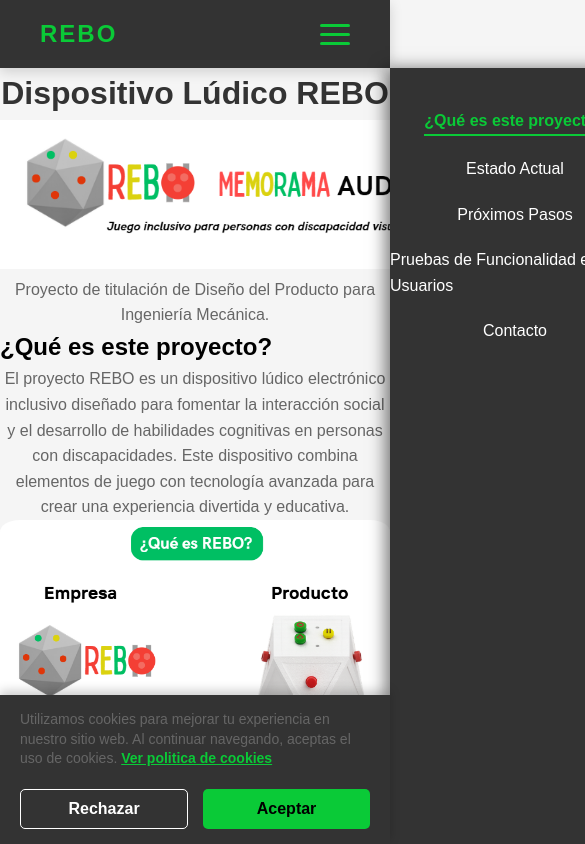
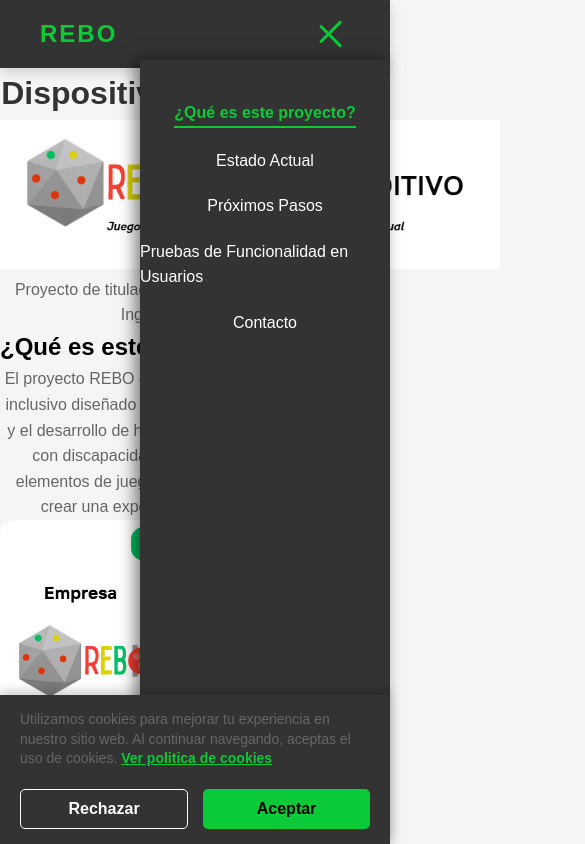
Before and after one commit to Emi-Ing04/FundamentosDesarrolloWeb-Proyecto-Final, a plain HTML site: page index.html in a window 390 px wide. Both pictures are taken after a click on the element 335 px from the left and 34 px from the top of the page. Shown: the top 844 px of the page, 585 px wide, since content can reach past the window. Drawn offline with Linux system fonts and the light colour scheme.

Commit message:
Refactor navigation button functionality; implement mobile menu toggle and auto-close on link click; update CSS for improved layout and responsiveness

```diff
--- a/CSS/estilos.css
+++ b/CSS/estilos.css
@@ -22,6 +22,7 @@
     font-family: Arial, Helvetica, sans-serif; /* Todos los textos heredarán esta fuente */
     line-height: 1.6; /* Todos los párrafos heredarán este espaciado para ser más legibles */
     padding-bottom: 60px; /* El ajuste que platicamos para que el footer no tape el contenido */
+    overflow-x: hidden;
 }
 
 section p a{
--- a/CSS/navbar.css
+++ b/CSS/navbar.css
@@ -48,50 +48,67 @@
     border-bottom: 2px solid var(--rebo-green); /* Agrega una línea inferior elegante */
 }
 
-/* --- DISEÑO DEL BOTÓN --- */
+/* --- DISEÑO Y ANIMACIÓN DEL BOTÓN --- */
 .boton {
-    display: none; /* Oculto por defecto en pantallas grandes */
+    display: none;
     flex-direction: column;
-    gap: 6px;
-    cursor: pointer;
+    justify-content: space-between; /* Distribuye las 3 líneas uniformemente */
+    width: 30px;
+    height: 20px; /* Altura estricta para el mecanismo */
     background: transparent;
     border: none;
-    z-index: 2000; /* Asegura que el botón siempre esté por encima del menú desplegado */
+    cursor: pointer;
+    z-index: 2000;
+    padding: 0;
 }
 
-/* Las 3 líneas del botón */
 .boton span {
-    width: 30px;
+    width: 100%;
     height: 3px;
     background-color: var(--rebo-green);
     border-radius: 3px;
     transition: all 0.3s ease;
+    transform-origin: left center; /* El eje de la bisagra */
 }
 
-/* --- MEDIA QUERY (El límite de tolerancia para pantallas pequeñas) --- */
+/* La cinemática de la X cuando JS agrega la clase .active */
+.boton.active span:nth-child(1) {
+    transform: rotate(45deg);
+}
+.boton.active span:nth-child(2) {
+    opacity: 0; /* La línea central desaparece */
+}
+.boton.active span:nth-child(3) {
+    transform: rotate(-45deg);
+}
+/* --- BLOQUEO DE SCROLL --- */
+.no-scroll {
+    overflow: hidden;
+}
+
+/* --- MEDIA QUERY PARA MÓVILES (Mecanismo Definitivo) --- */
 @media (max-width: 768px) {
     .boton {
-        display: flex; /* El botón aparece cuando la pantalla es menor a 768px */
+        display: flex; /* Enciende el botón */
     }
 
     .nav-links {
-        position: absolute;
-        top: 100%; /* Hace que el menú empiece justo debajo de la barra oscura */
-        right: 0;
-        background-color: var(--nav-bg); /* Usamos el color oscuro de la variable */
+        position: fixed; /* Se ancla al cristal de la pantalla */
+        top: 60px; /* Empieza justo debajo de la barra de navegación */
+        right: 0; /* Se alinea a la derecha */
         width: 250px;
-        height: 100vh;
-        flex-direction: column;
-        align-items: center;
+        height: calc(100vh - 60px);
+        background-color: var(--nav-bg);
+        flex-direction: column; /* Apila los enlaces uno debajo del otro */
         padding-top: 40px;
         box-shadow: -5px 0 15px rgba(0,0,0,0.5);
 
-        transform: translateX(100%); /* Empuja el menú un 100% de su ancho hacia la derecha (fuera de vista) */
-        transition: transform 0.4s ease-in-out; /* La velocidad del deslizamiento */
+        /* EL RIEL DE OCULTAMIENTO (Hardware Accelerated) */
+        transform: translateX(100%); /* Lo empuja exactamente el 100% de su propio ancho hacia la derecha */
+        transition: transform 0.4s ease-in-out; /* Hace que el deslizamiento sea fluido */
     }
 
-    /* ESTA CLASE ES LA QUE ENCENDERÁ JAVASCRIPT */
     .nav-links.active {
-        transform: translateX(0); /* Regresa el menú a su posición original (0) */
+        transform: translateX(0); /* Lo regresa a su posición original (0) */
     }
 }
--- a/index.html
+++ b/index.html
@@ -33,7 +33,7 @@
                 <li><a href="contacto.html">Contacto</a></li>
             </ul>
 
-            <div class="boton" id="btn-menu"><!--Boton que aparece cuando empecemos a utilizar el tamaño de un telefono o tableta-->
+            <div class="boton"><!--Boton que aparece cuando empecemos a utilizar el tamaño de un telefono o tableta-->
                 <span></span>
                 <span></span>
                 <span></span>
@@ -97,6 +97,6 @@
         </div>
     </footer>
     <a href="#" class="btn-flotante">↑ Ir arriba</a>
-    <script src="js/script.js"></script>
+    <script src="./js/script.js"></script>
 </body>
 </html>
--- /dev/null
+++ b/js/Script.js
@@ -0,0 +1,25 @@
+// 1. Seleccionamos las piezas usando la CLASE (que ya tienes en tu HTML)
+const btnMenu = document.querySelector('.boton');
+const navLinks = document.querySelector('.nav-links');
+const enlaces = document.querySelectorAll('.nav-links a');
+
+// 2. Comprobamos que el botón exista antes de encender el mecanismo
+if (btnMenu) {
+    btnMenu.addEventListener('click', () => {
+        // Alternamos las clases para abrir/cerrar
+        navLinks.classList.toggle('active');
+        btnMenu.classList.toggle('active');
+        document.body.classList.toggle('no-scroll');
+    });
+}
+
+// 3. El auto-cierre al hacer clic en un enlace
+if (enlaces) {
+    enlaces.forEach(enlace => {
+        enlace.addEventListener('click', () => {
+            navLinks.classList.remove('active');
+            btnMenu.classList.remove('active');
+            document.body.classList.remove('no-scroll');
+        });
+    });
+}
```
Also changed, not shown: Js/JavaScript.js (deleted, +0 -9 lines), contacto.html (+2 -2 lines), estado.html (+2 -2 lines), pasos.html (+2 -2 lines), pruebas.html (+2 -2 lines).
